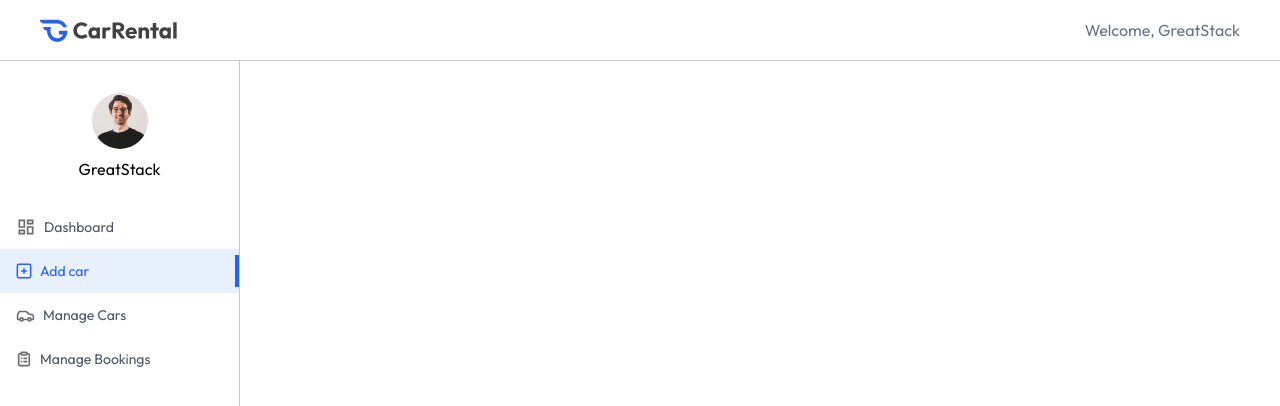
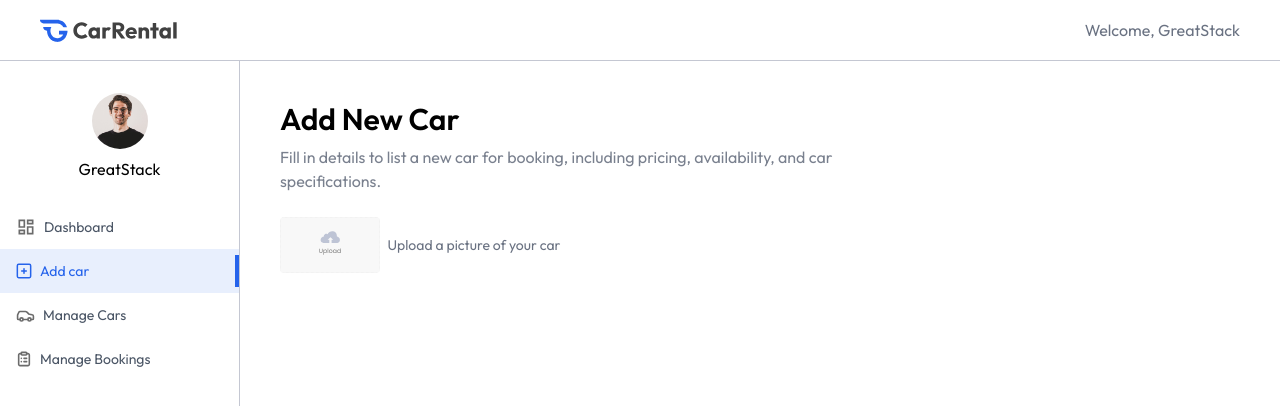
Before and after one commit to Rajibbepary/carRental, a React (Vite) app in the folder client/: page /owner/add-car in a window 1280 px wide. Shown: the top 406 px of the page. Built offline with nearby package versions, Linux system fonts and the light colour scheme.

Commit message:
Add car page title add

```diff
--- a/client/src/pages/owner/AddCar.jsx
+++ b/client/src/pages/owner/AddCar.jsx
@@ -1,9 +1,43 @@
+import { useState } from "react";
+import Title from "../../components/owner/Title";
+import { assets } from "../../assets/assets";
 
 
 const AddCar = () => {
+
+    const [image, setImage] = useState(null)
+    const [car, setCar] = useState({
+        brand: '',
+        model: '',
+        year: 0,
+        pricePerDay: 0,
+        category: '',
+        transmission:'',
+        fuel_type:'',
+        seating_capacity: 0,
+        location:'',
+        description:''
+    })
+const onSubmitHandler = async (e)=>{
+    e.preventDefault();
+}
+
+
     return (
-        <div>
+        <div className="px-4 py-10 md:px-10 flex-1">
+            <Title title={'Add New Car'} subTitle={'Fill in details to list a new car for booking, including pricing, availability, and car specifications.'}/>
 
+            <form onSubmit={onSubmitHandler} className="flex flex-col gap-5 text-gray-500 text-sm mt-6 max-w-xl">
+{/* Car Image */}
+
+            <div className="flex items-center gap-2 w-full">
+                <label htmlFor="car-image">
+                <img src={image ? URL.createObjectURL(image) : assets.upload_icon} alt="" className="h-14 rounded cursor-pointer" />
+                <input type="file" id="car-image" accept="image/*" hidden onChange={e=>setImage(e.target.files[0])} />
+                </label>
+                <p className="text-sm text-gray-500">Upload a picture of your car</p>
+            </div>
+            </form>
         </div>
     );
 };
```
